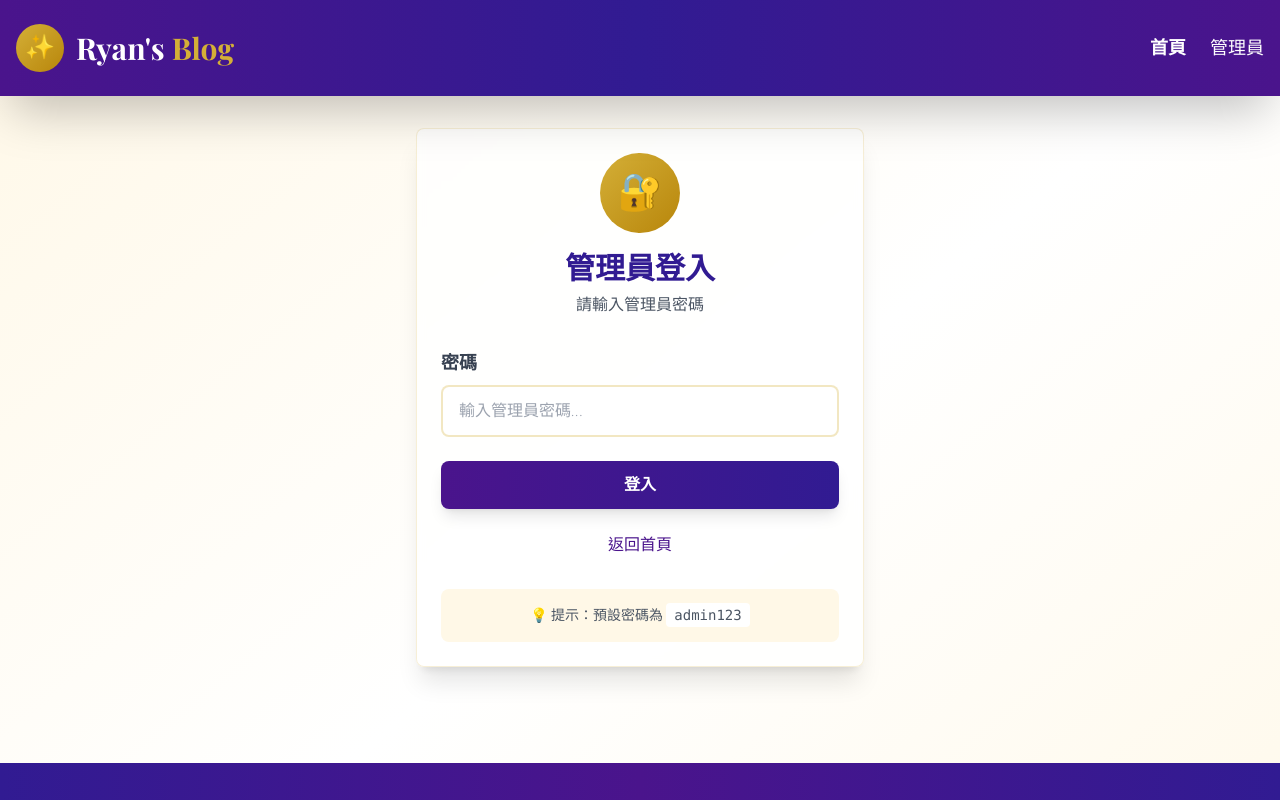
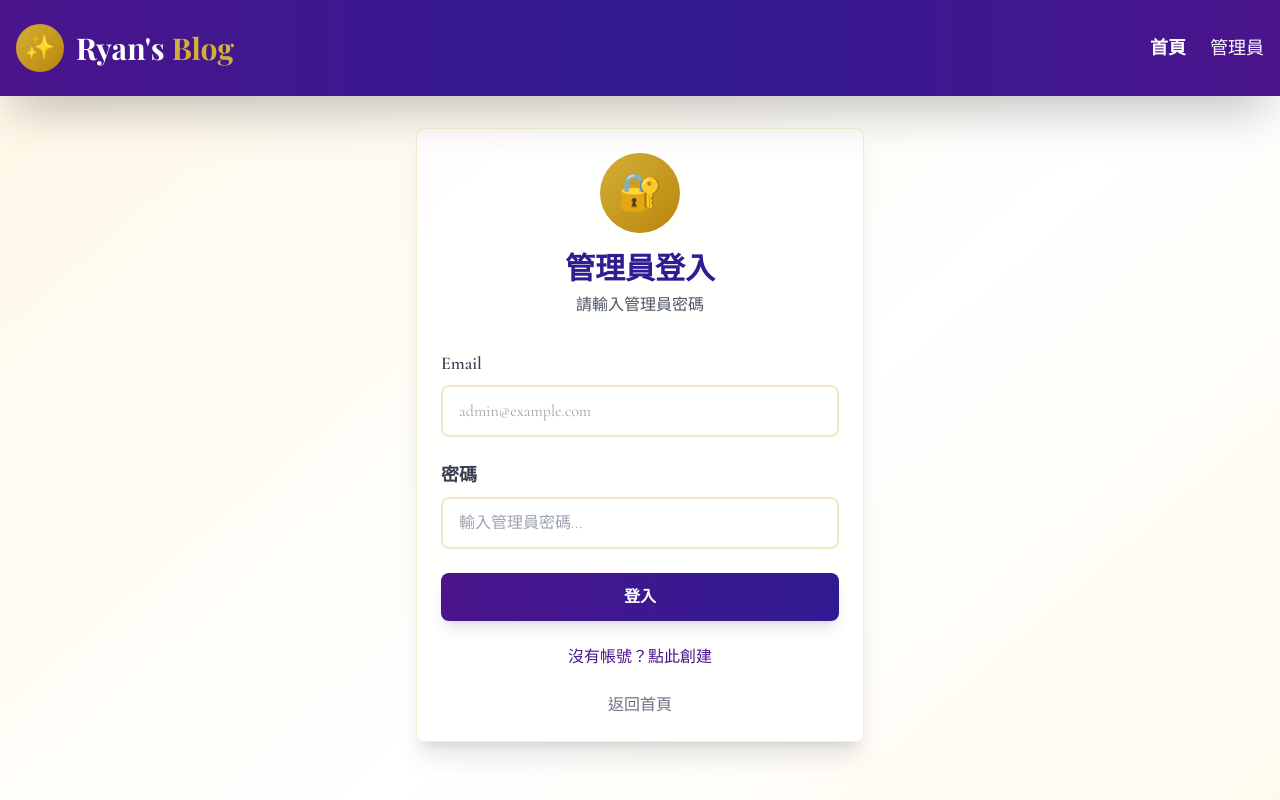
Before and after one commit to 112054-cpu/RyanBlog, a Vue app: page /admin in a window 1280 px wide. Shown: the top 800 px of the page. Built offline with nearby package versions, Linux system fonts and the light colour scheme; no server answers.

Commit message:
Add sign up functionality to admin login page

```diff
--- a/src/views/AdminLogin.vue
+++ b/src/views/AdminLogin.vue
@@ -6,12 +6,27 @@
           <span class="text-4xl">🔐</span>
         </div>
         <h1 class="text-3xl font-bold text-luxury-deepPurple font-playfair">
-          管理員登入
+          {{ isSignUp ? '創建管理員帳號' : '管理員登入' }}
         </h1>
-        <p class="text-gray-600 mt-2">請輸入管理員密碼</p>
+        <p class="text-gray-600 mt-2">
+          {{ isSignUp ? '設定您的管理員帳號密碼' : '請輸入管理員密碼' }}
+        </p>
       </div>
 
-      <form @submit.prevent="login" class="space-y-6">
+      <form @submit.prevent="handleSubmit" class="space-y-6">
+        <div>
+          <label class="block text-lg font-semibold text-gray-700 mb-2">
+            Email
+          </label>
+          <input
+            v-model="email"
+            type="email"
+            required
+            class="w-full px-4 py-3 border-2 border-luxury-gold/30 rounded-lg focus:border-luxury-gold focus:outline-none transition-colors duration-300"
+            placeholder="admin@example.com"
+          />
+        </div>
+
         <div>
           <label class="block text-lg font-semibold text-gray-700 mb-2">
             密碼
@@ -20,13 +35,21 @@
             v-model="password"
             type="password"
             required
+            :minlength="isSignUp ? 6 : 1"
             class="w-full px-4 py-3 border-2 border-luxury-gold/30 rounded-lg focus:border-luxury-gold focus:outline-none transition-colors duration-300"
-            placeholder="輸入管理員密碼..."
+            :placeholder="isSignUp ? '至少 6 個字符...' : '輸入管理員密碼...'"
           />
+          <p v-if="isSignUp" class="text-sm text-gray-500 mt-1">
+            密碼至少需要 6 個字符
+          </p>
         </div>
 
         <div v-if="error" class="bg-red-50 border border-red-200 text-red-700 px-4 py-3 rounded-lg text-center">
           {{ error }}
+        </div>
+
+        <div v-if="success" class="bg-green-50 border border-green-200 text-green-700 px-4 py-3 rounded-lg text-center">
+          {{ success }}
         </div>
 
         <button
@@ -34,25 +57,29 @@
           :disabled="loading"
           class="luxury-button w-full disabled:opacity-50 disabled:cursor-not-allowed"
         >
-          <span v-if="loading">登入中...</span>
-          <span v-else">登入</span>
+          <span v-if="loading">{{ isSignUp ? '創建中...' : '登入中...' }}</span>
+          <span v-else>{{ isSignUp ? '創建帳號' : '登入' }}</span>
         </button>
+
+        <div class="text-center">
+          <button
+            type="button"
+            @click="toggleMode"
+            class="text-luxury-purple hover:text-luxury-gold transition-colors duration-300"
+          >
+            {{ isSignUp ? '已有帳號？點此登入' : '沒有帳號？點此創建' }}
+          </button>
+        </div>
 
         <div class="text-center">
           <router-link
             to="/"
-            class="text-luxury-purple hover:text-luxury-gold transition-colors duration-300"
+            class="text-gray-500 hover:text-luxury-gold transition-colors duration-300"
           >
             返回首頁
           </router-link>
         </div>
       </form>
-
-      <div class="mt-8 p-4 bg-luxury-cream rounded-lg">
-        <p class="text-sm text-gray-600 text-center">
-          💡 提示：預設密碼為 <code class="bg-white px-2 py-1 rounded">admin123</code>
-        </p>
-      </div>
     </div>
   </div>
 </template>
@@ -66,24 +93,73 @@ export default {
   name: 'AdminLogin',
   setup() {
     const router = useRouter()
+    const email = ref('')
     const password = ref('')
     const error = ref('')
+    const success = ref('')
     const loading = ref(false)
+    const isSignUp = ref(false)
+
+    const toggleMode = () => {
+      isSignUp.value = !isSignUp.value
+      error.value = ''
+      success.value = ''
+    }
+
+    const signUp = async () => {
+      try {
+        loading.value = true
+        error.value = ''
+        success.value = ''
+
+        const { data, error: authError } = await supabase.auth.signUp({
+          email: email.value,
+          password: password.value,
+          options: {
+            emailRedirectTo: `${window.location.origin}/admin`
+          }
+        })
+
+        if (authError) {
+          error.value = authError.message
+          return
+        }
+
+        // 如果需要 email 驗證
+        if (data.user && !data.session) {
+          success.value = '帳號創建成功！請查看您的信箱完成驗證。'
+        } else {
+          // 直接登入成功
+          localStorage.setItem('isAuthenticated', 'true')
+          if (data.session) {
+            localStorage.setItem('supabase_token', data.session.access_token)
+          }
+          success.value = '帳號創建成功！'
+          setTimeout(() => {
+            router.push('/editor')
+          }, 1500)
+        }
+      } catch (err) {
+        console.error('註冊錯誤:', err)
+        error.value = '註冊失敗，請稍後再試'
+      } finally {
+        loading.value = false
+      }
+    }
 
     const login = async () => {
       try {
         loading.value = true
         error.value = ''
+        success.value = ''
 
-        // 使用 Supabase Auth 登入（需先在 Supabase 創建用戶）
         const { data, error: authError } = await supabase.auth.signInWithPassword({
-          email: 'admin@ryanblog.local',
+          email: email.value,
           password: password.value
         })
 
         if (authError) {
-          error.value = '密碼錯誤，請重試'
-          password.value = ''
+          error.value = '登入失敗：' + authError.message
           return
         }
 
@@ -99,11 +175,23 @@ export default {
       }
     }
 
+    const handleSubmit = () => {
+      if (isSignUp.value) {
+        signUp()
+      } else {
+        login()
+      }
+    }
+
     return {
+      email,
       password,
       error,
+      success,
       loading,
-      login
+      isSignUp,
+      toggleMode,
+      handleSubmit
     }
   }
 }
```
Also changed, not shown: 1 other file (tests, documents, lock files or other folders).
